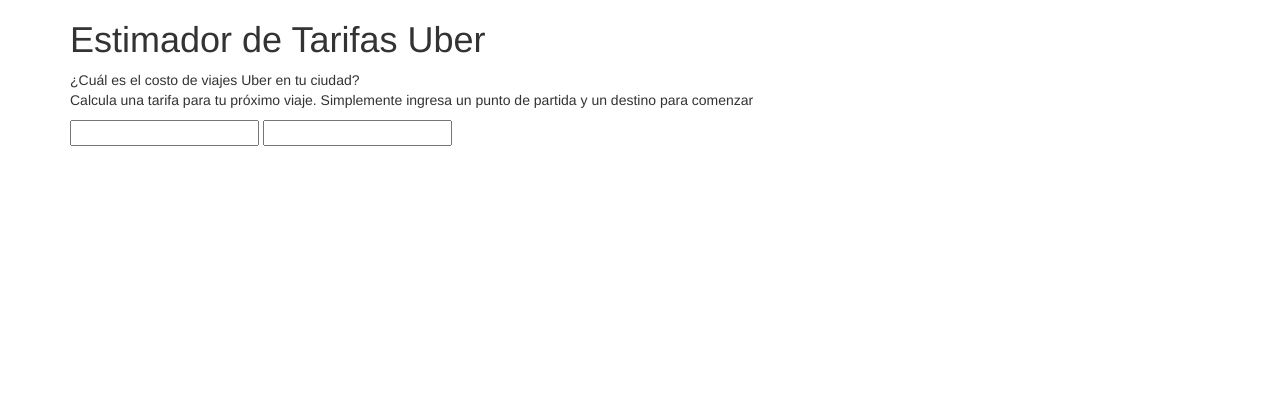
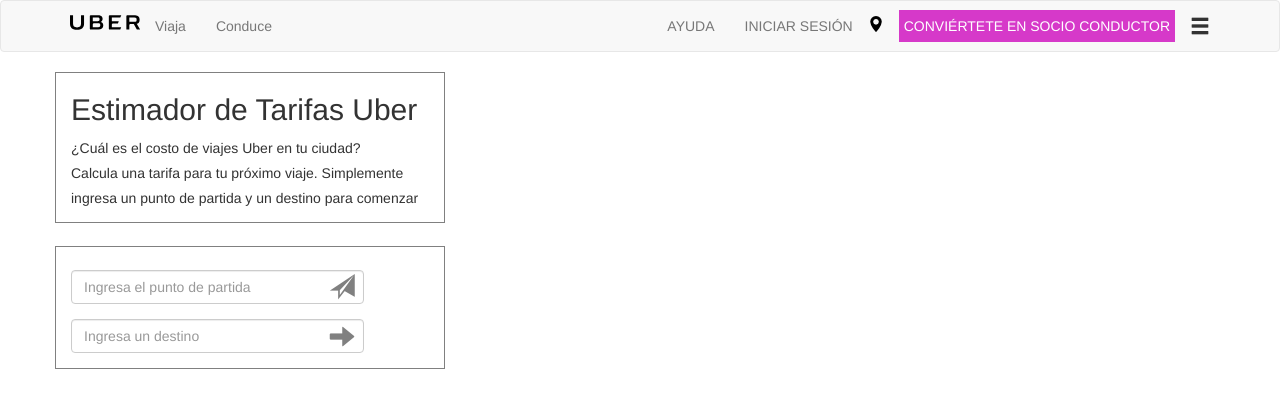
Before and after one commit to Nefelijm/fareestimate, a plain HTML site: page public/index.html in a window 1280 px wide. Drawn offline with Linux system fonts and the light colour scheme.

Commit message:
añade html, css

```diff
--- a/public/css/main.css
+++ b/public/css/main.css
@@ -0,0 +1,39 @@
+.styleBtn {
+    padding: 8px 5px;
+    color: #ffffff;
+    background-color: rgb(214, 57, 201);
+}
+.logo {
+    padding-top: 4%;
+}
+.iconUbic {
+    padding-top: 15px;
+}
+.iconHam {
+    padding-top: 2.4%;
+    font-size: 2rem;
+}
+
+
+.styleP {
+    line-height: 1.8;
+}
+.styleContainerTitle {
+    border: 1px solid gray;
+    background-color: #ffffff;
+}
+
+.styleContainerInput {
+    border: 1px solid gray;
+    background-color: #ffffff;
+    margin-top: 2%;
+    padding-top: 2%;
+}
+
+.iconsInput {
+    position: absolute;
+    margin-left: 80%;
+    font-size: 2.5rem;
+    color: grey;
+    padding-top: 1%;
+}
--- a/public/index.html
+++ b/public/index.html
@@ -9,19 +9,72 @@
     <title>FareEstimate</title>
 </head>
 <body>
+<!--**************navbar***********************-->
+<nav class="navbar navbar-default">
+  <div class="container">
+    <div class="navbar-header">
+      <button type="button" class="navbar-toggle collapsed" data-toggle="collapse" data-target="#bs-example-navbar-collapse-1" aria-expanded="false">
+        <span class="sr-only">Toggle navigation</span>
+        <span class="icon-bar"></span>
+        <span class="icon-bar"></span>
+        <span class="icon-bar"></span>
+      </button>
+      <img src="assets/images/uber-12.svg" class="logo" width="70px" height="40px"  alt="">
+    </div>
+    <!-- Collect the nav links, forms, and other content for toggling -->
+    <div class="collapse navbar-collapse" id="bs-example-navbar-collapse-1">
+      <ul class="nav navbar-nav">
+        <li><a href="#">Viaja <span class="sr-only">(current)</span></a></li>
+        <li><a href="#">Conduce</a></li>
+      </ul>
+      <ul class="nav navbar-nav navbar-right">
+        <li><a href="#">AYUDA</a></li>
+        <li><a href="#">INICIAR SESIÓN</a></li>
+        <li><img src="assets/images/ubic.png" class="iconUbic" alt=""></li>
+        <li><a href="#"><span class="styleBtn"> CONVIÉRTETE EN SOCIO CONDUCTOR</span></a></li>
+        <li class="iconHam"><span class="glyphicon glyphicon-menu-hamburger" aria-hidden="true"></span></li>
+      </ul>
+    </div><!-- /.navbar-collapse -->
+  </div><!-- /.container-fluid -->
+</nav>
+<!--**************termina navbar***********************-->
+
+
+
+
    <div class="container">
        <div class="row">
-           <div class="col-xs-12 col-ms-12 col-md-12">
-						 <h1>Estimador de Tarifas Uber</h1>
-						 <p>¿Cuál es el costo de viajes Uber en tu ciudad? <br>
-							  Calcula una tarifa para tu próximo viaje. Simplemente ingresa un punto de
+           <div class="col-xs-12 col-ms-6 col-md-4 styleContainerTitle">
+						 <h2 class="styleTitle">Estimador de Tarifas Uber</h2>
+						 <p class="styleP">¿Cuál es el costo de viajes Uber en tu ciudad? <br>
+						Calcula una tarifa para tu próximo viaje. Simplemente ingresa un punto de
 				        partida y un destino para comenzar</p>
-						 <input type="inicio">
-						 <input type="partida">
 
            </div>
        </div>
    </div>
+
+   <div class="container">
+      <div class="row">
+   <form class="form-horizontal styleContainerInput col-md-4">
+      <div class="form-group">
+
+        <div class="col-md-10">
+          <input type="text" class="form-control" id="inputStart" placeholder="Ingresa el punto de partida">
+          <span class="glyphicon glyphicon-send iconsInput" aria-hidden="true"></span>
+        </div>
+      </div>
+      <div class="form-group">
+
+        <div class="col-md-10">
+          <input type="text" class="form-control" id="inputDestiny" placeholder="Ingresa un destino">
+          <span class="glyphicon glyphicon-arrow-right iconsInput" aria-hidden="true"></span>
+        </div>
+      </div>
+      </form>
+    </div>
+  </div>
+
 
 
 
```
Also changed, not shown: public/assets/images/uber-12.svg (added), public/assets/images/ubic.png (added).
